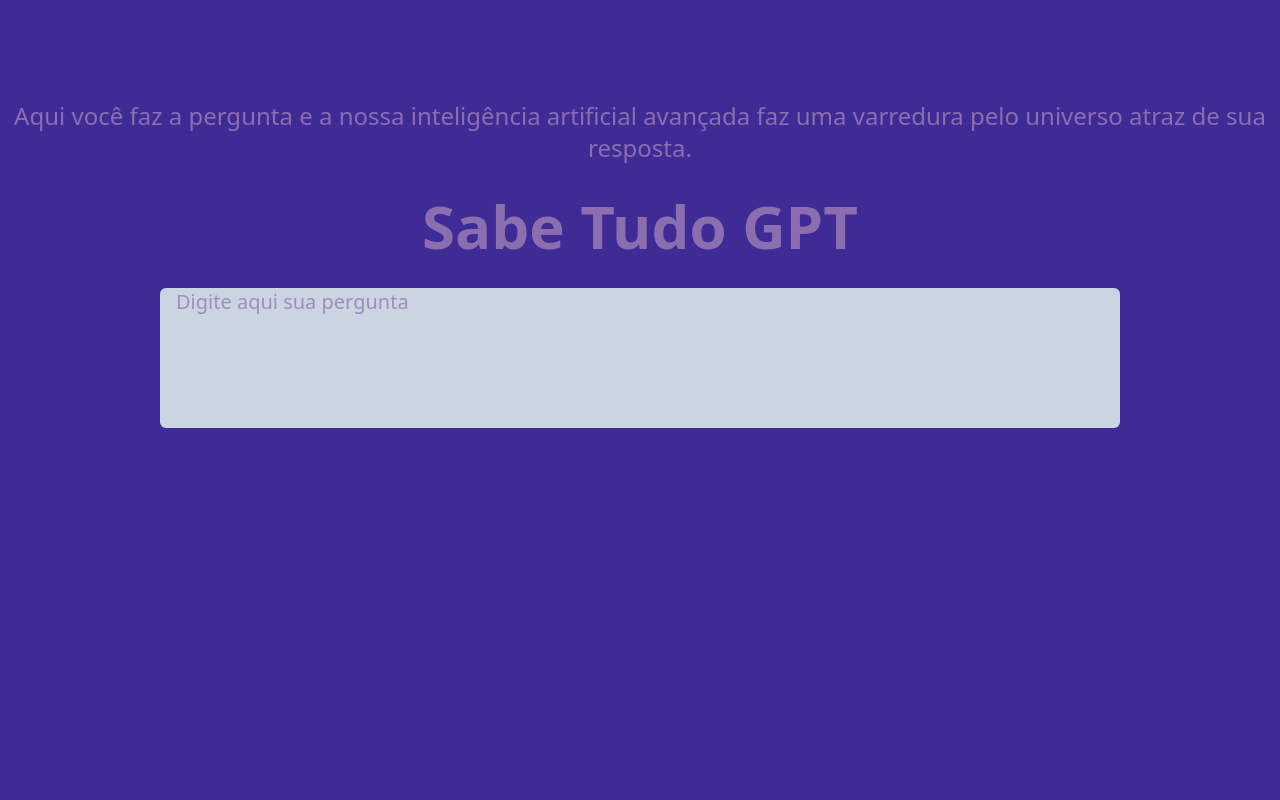
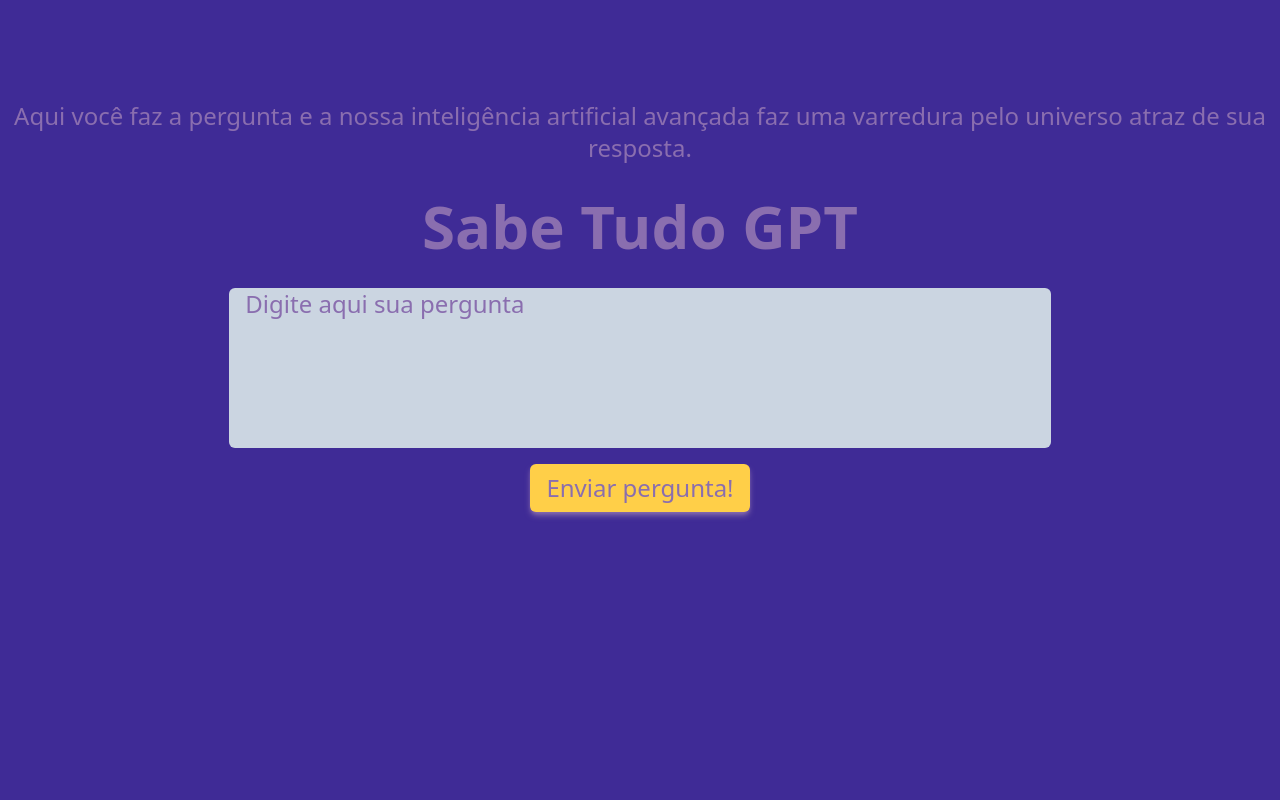
Before and after one commit to denisrodrigues-ita/sabe-tudo-gpt, a Next.js app: page / in a window 1280 px wide. Shown: the top 800 px of the page. Built offline with nearby package versions, Linux system fonts and the light colour scheme.

Commit message:
add resp

```diff
--- a/src/app/globals.css
+++ b/src/app/globals.css
@@ -12,13 +12,25 @@
   p {
     @apply text-wisteria text-2xl text-center font-medium;
   }
+  main {
+    @apply mx-4 lg:w-3/4 xl:w-2/3 mx-auto px-4;
+  }
   form {
-    @apply my-8 flex items-center justify-center;
+    @apply my-8 flex flex-col items-center justify-center gap-4 mb-20;
   }
 }
 
 @layer components {
   .textarea {
-    @apply w-11/12 lg:w-9/12 bg-slate-300 placeholder-wisteria/70 text-xl rounded-md resize-none text-wisteria font-medium ps-4;
+    @apply w-full bg-slate-300 placeholder-wisteria text-2xl rounded-md resize-none text-wisteria font-medium px-4;
+  }
+  .btn {
+    @apply bg-bright-sun text-wisteria text-2xl font-medium rounded-md px-4 py-2 shadow-md shadow-wisteria hover:scale-105  hover:bg-bright-sun/90;
+  }
+  .respdiv {
+    @apply bg-slate-300 w-full rounded-md;
+  }
+  .resp {
+    @apply inline break-words whitespace-pre-line;
   }
 }
--- a/src/components/Content/index.tsx
+++ b/src/components/Content/index.tsx
@@ -1,18 +1,34 @@
+"use client";
 import React from "react";
 
 const Content = () => {
+  const [response, setResponse] = React.useState("");
+  const [responseUser, setResponseUser] = React.useState("");
+
+  const handleSubmit = (e: React.FormEvent<HTMLFormElement>) => {
+    e.preventDefault();
+    setResponseUser(response);
+    setResponse("");
+  };
+
   return (
     <main>
-      <form action="submit">
+      <form onSubmit={handleSubmit}>
         <textarea
-          name="question"
-          id="a"
           className="textarea"
           rows={5}
           maxLength={255}
           placeholder="Digite aqui sua pergunta"
+          value={response}
+          onChange={(e) => setResponse(e.target.value)}
         />
+        <button className="btn" type="submit">
+          Enviar pergunta!
+        </button>
       </form>
+      <div className="respdiv">
+        <p className="resp">{responseUser}</p>
+      </div>
     </main>
   );
 };
```
